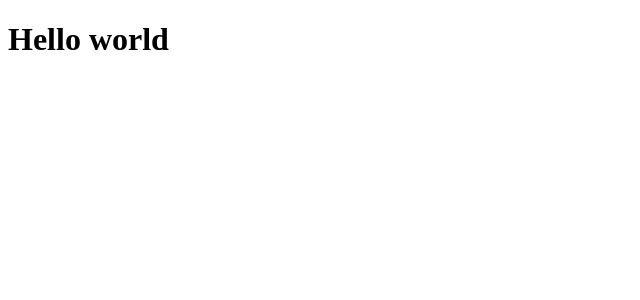
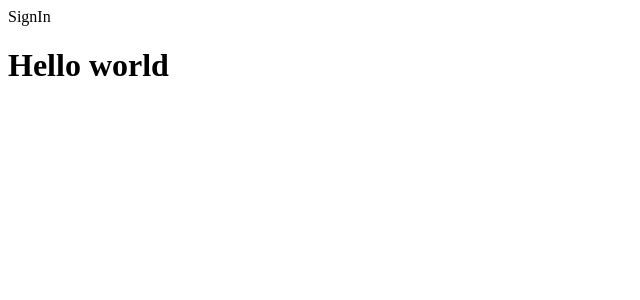
Before and after one commit to RafaelDamasco/crud-react, a React (Vite) app: page /login in a window 1280 px wide. Shown: the top 300 px of the page, without its empty margins (0-640 px from the left). Built offline with nearby package versions, Linux system fonts and the light colour scheme.

Commit message:
feat: add React Router

```diff
--- a/src/App.tsx
+++ b/src/App.tsx
@@ -1,7 +1,11 @@
+import { RouterProvider } from 'react-router-dom'
+import { router } from './routes'
 
 export function App() {
-
   return (
-    <h1>Hello world</h1>
+    <div>
+      <RouterProvider router={router} />
+      <h1>Hello world</h1>
+    </div>
   )
 }
--- /dev/null
+++ b/src/pages/auth/sign-in.tsx
@@ -0,0 +1,3 @@
+export function SignIn() {
+  return <div>SignIn</div>
+}
--- /dev/null
+++ b/src/pages/home/home.tsx
@@ -0,0 +1,3 @@
+export function Home() {
+  return <div>Home</div>
+}
--- /dev/null
+++ b/src/routes.tsx
@@ -0,0 +1,8 @@
+import { createBrowserRouter } from 'react-router-dom'
+import { Home } from './pages/home/home'
+import { SignIn } from './pages/auth/sign-in'
+
+export const router = createBrowserRouter([
+  { path: '/', element: <Home /> },
+  { path: '/login', element: <SignIn /> },
+])
```
Also changed, not shown: package.json (+6 -6 lines), .eslintrc.cjs, 1 other file (tests, documents, lock files or other folders).
